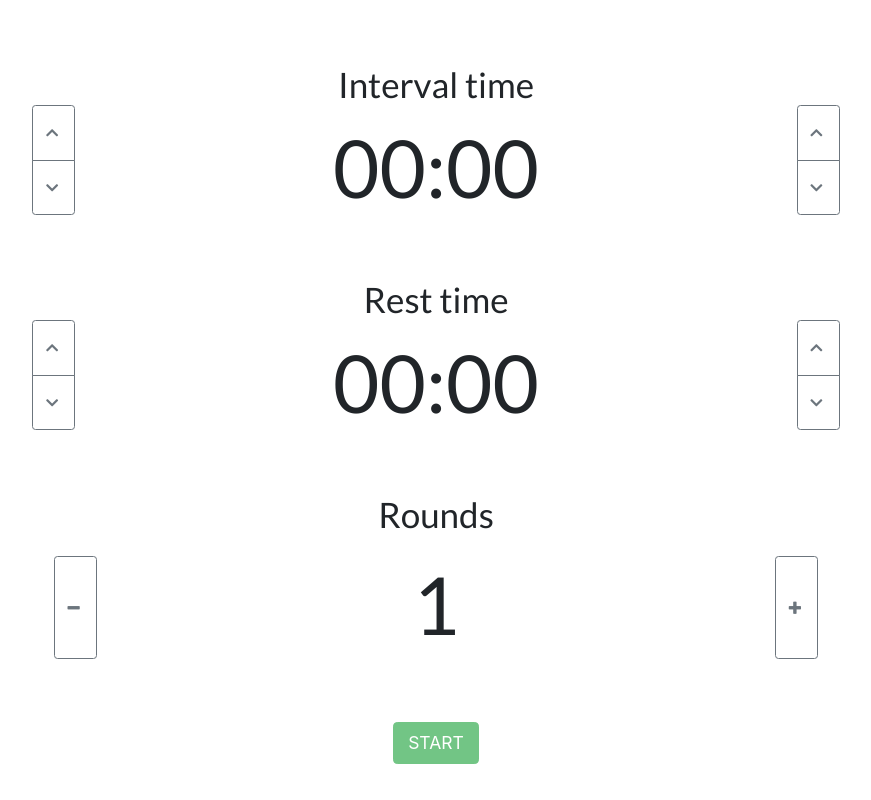
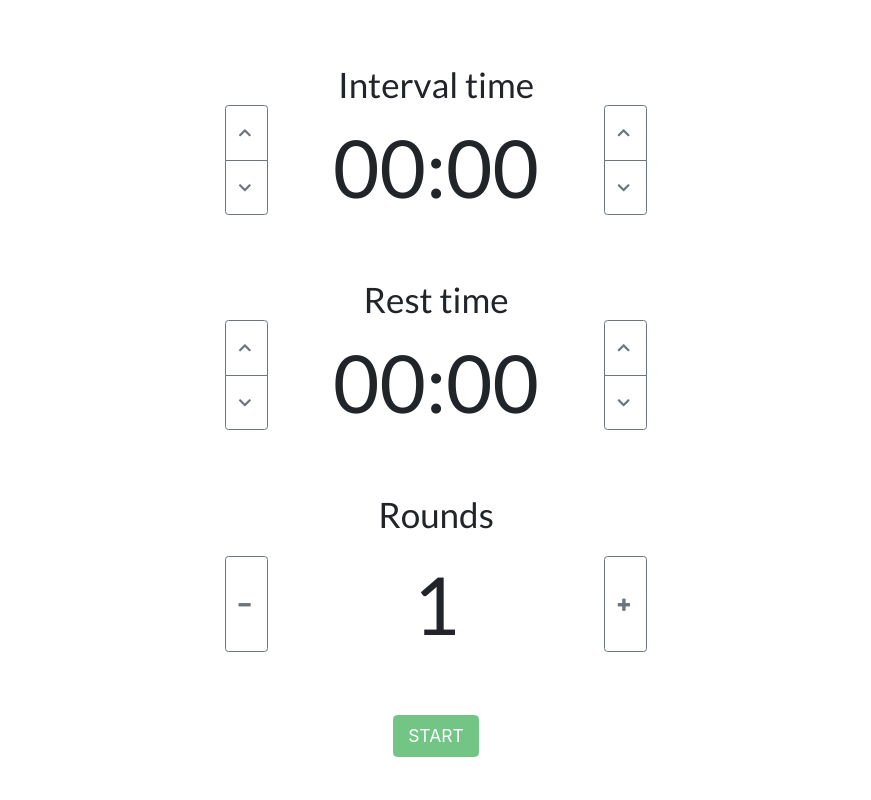
Before and after one commit to idodoroz4/trainer, a React (Create React App) app: page / in a window 1280 px wide. Shown: the whole page, without its empty margins (204-1075 px from the left). Built offline with nearby package versions, Linux system fonts and the light colour scheme.

Commit message:
Improve UI

```diff
--- a/src/components/Timer.js
+++ b/src/components/Timer.js
@@ -6,7 +6,7 @@ class Timer extends Component {
     const min = this.props.minutes
     const sec = this.props.seconds
     return (
-      <div>
+      <div style={{ paddingLeft: 80, paddingRight: 80 }}>
         <div className="row d-flex justify-content-center">
           <h1>
             {this.props.title}
--- a/src/components/inputComponents/RoundsInput.js
+++ b/src/components/inputComponents/RoundsInput.js
@@ -5,7 +5,6 @@ import {
     PlusRound,
     MinusRound
 } from '../../actions'
-
 
 class RoundsInput extends Component {
     minusRound = () => {
@@ -15,7 +14,7 @@ class RoundsInput extends Component {
     }
     render() {
         return (
-            <div className="container">
+            <div className="container" >
                 <br /><br /><br />
                 <div className="row">
                     <div className="col d-flex justify-content-center">
@@ -24,13 +23,15 @@ class RoundsInput extends Component {
                 </div>
                 <br />
                 <div className="row">
-                    <div className="col d-flex justify-content-md-around">
+                    <div className="col d-flex justify-content-md-center">
                         <button type="button" className="btn btn-outline-secondary" onClick={this.minusRound }>
                             <i className="minus icon"></i>
                         </button>
-                        <h1 style={{ fontSize: 80 }}>
-                            {this.props.rounds}
-                        </h1>
+                        <div style={this.props.rounds > 9 ? { paddingLeft: 120, paddingRight: 120 } : { paddingLeft: 145, paddingRight: 145 }} >
+                            <h1 style={{ fontSize: 80 }}>
+                                {this.props.rounds}
+                            </h1>
+                        </div>
                         <button type="button" className="btn btn-outline-secondary" onClick={this.props.PlusRound}>
                             <i className="plus icon"></i>
                         </button>
--- a/src/components/inputComponents/TimerInput.js
+++ b/src/components/inputComponents/TimerInput.js
@@ -107,7 +107,7 @@ class TimerInput extends Component {
                 </div>
 
                 <div className="row">
-                    <div className="col d-flex justify-content-around">
+                    <div className="col d-flex justify-content-center">
                         <UpDownButtons upClick={this.plusMinute} downClick={this.minusMinute} />
                         <Timer minutes={min} seconds={sec}/>
                         <UpDownButtons upClick={this.plusSecond} downClick={this.minusSecond}/>
```
